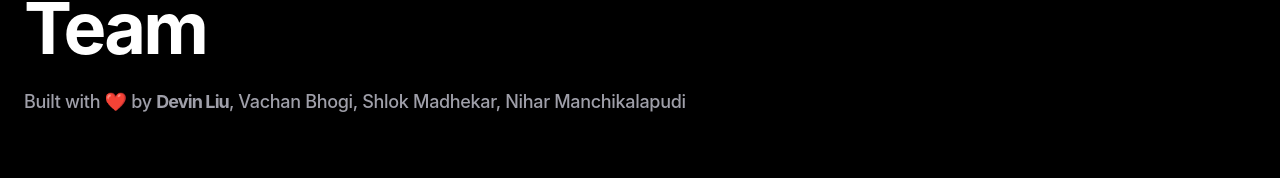
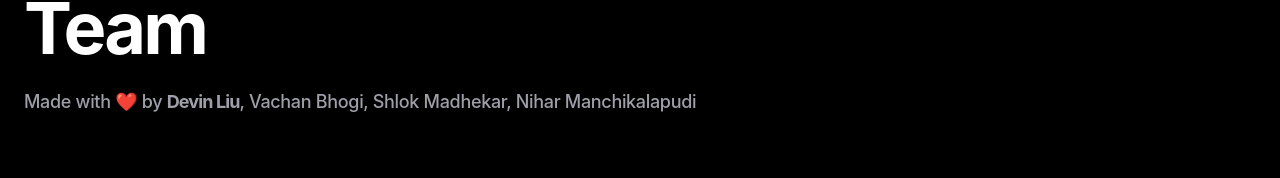
Before and after one commit to dliu99/gradian-web-next, a Next.js app: page / in a window 1280 px wide. Shown: the part 2799-2977 px from the top of the page. Built offline with nearby package versions, Linux system fonts and the light colour scheme.

Commit message:
copy updat

```diff
--- a/src/app/page.tsx
+++ b/src/app/page.tsx
@@ -172,7 +172,7 @@ export default function Home() {
         <div className="max-w-7xl mx-auto px-6">
           <h2 className="text-5xl md:text-7xl font-bold tracking-tighter mb-6">Team</h2>
           <p className="text-zinc-400 text-lg font-medium">
-            Built with ❤️ by {" "}
+            Made with ❤️ by {" "}
             <a
               href="https://devinliu.xyz"
               target="_blank"
```
